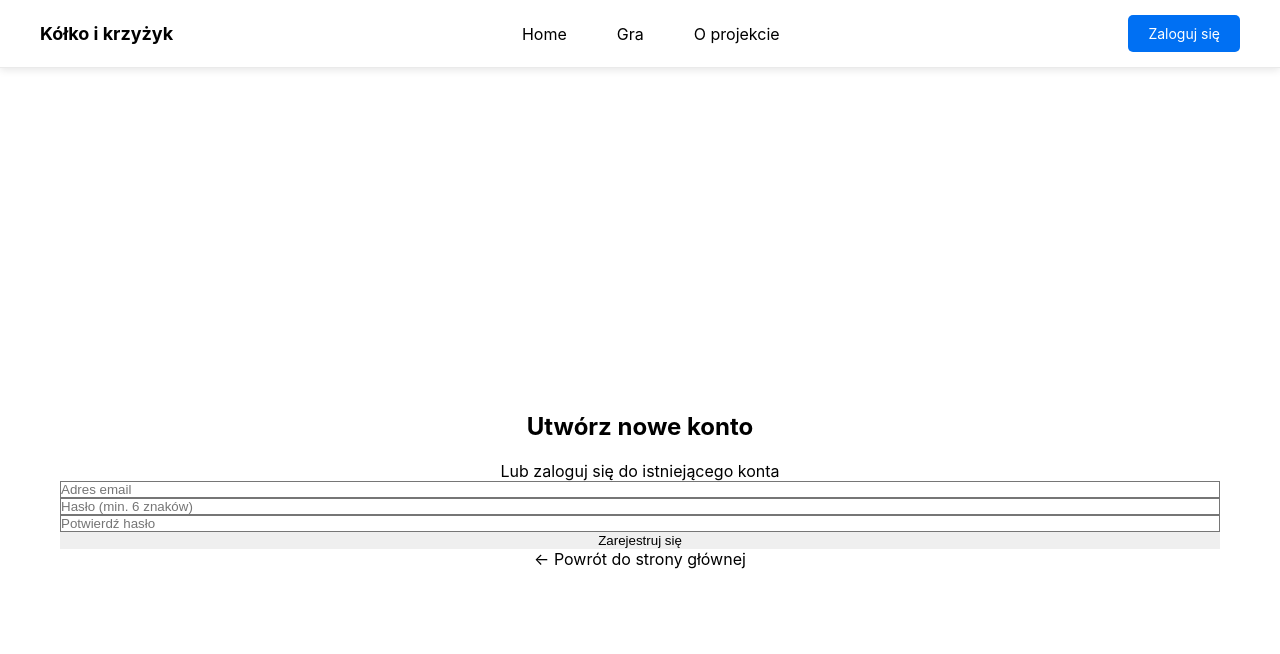
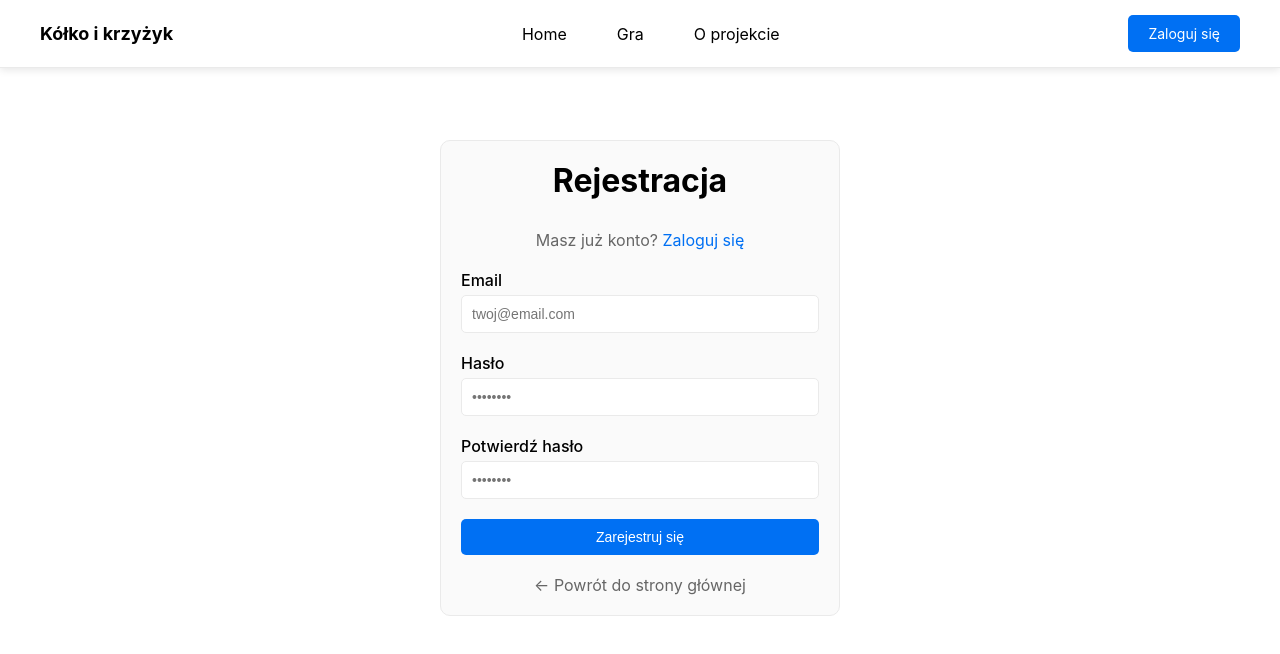
Before and after one commit to SzymonAdamski/nextjs-tictactoe-lab6-10, a Next.js app: page /nextjs-tictactoe-lab6-10/user/register in a window 1280 px wide. Shown: the top 654 px of the page. Built offline with nearby package versions, Linux system fonts and the light colour scheme; no server answers.

Commit message:
Lab 7: Fix forms with custom CSS (remove Tailwind conflict)

```diff
--- a/app/(public)/user/register/page.js
+++ b/app/(public)/user/register/page.js
@@ -33,6 +33,7 @@ export default function RegisterForm() {
 
     createUserWithEmailAndPassword(auth, email, password)
       .then((userCredential) => {
+        alert('Konto utworzone! Teraz możesz się zalogować.');
         router.push("/user/signin");
       })
       .catch((error) => {
@@ -52,95 +53,77 @@ export default function RegisterForm() {
   };
 
   return (
-    <div className="min-h-screen flex items-center justify-center bg-gray-50 py-12 px-4 sm:px-6 lg:px-8">
-      <div className="max-w-md w-full space-y-8">
-        <div>
-          <h2 className="mt-6 text-center text-3xl font-extrabold text-gray-900">
-            Utwórz nowe konto
-          </h2>
-          <p className="mt-2 text-center text-sm text-gray-600">
-            Lub{' '}
-            <Link href="/user/signin" className="font-medium text-blue-600 hover:text-blue-500">
-              zaloguj się do istniejącego konta
+    <div style={{ maxWidth: '400px', margin: '50px auto' }}>
+      <div className="card">
+        <h1 className="text-center mb-3">Rejestracja</h1>
+        <p className="text-center mb-2" style={{ color: '#666' }}>
+          Masz już konto?{' '}
+          <Link href="/user/signin" style={{ color: 'var(--primary-color)' }}>
+            Zaloguj się
           </Link>
         </p>
-        </div>
 
-        <form className="mt-8 space-y-6" onSubmit={onSubmit}>
-          <div className="rounded-md shadow-sm -space-y-px">
-            <div>
-              <label htmlFor="email" className="sr-only">
-                Adres email
-              </label>
+        <form onSubmit={onSubmit}>
+          <div className="form-group">
+            <label className="form-label">Email</label>
             <input
               id="email"
               name="email"
               type="email"
-                autoComplete="email"
               required
-                className="appearance-none rounded-none relative block w-full px-3 py-2 border border-gray-300 placeholder-gray-500 text-gray-900 rounded-t-md focus:outline-none focus:ring-blue-500 focus:border-blue-500 focus:z-10 sm:text-sm"
-                placeholder="Adres email"
+              className="form-input"
+              placeholder="twoj@email.com"
             />
           </div>
-            <div>
-              <label htmlFor="password" className="sr-only">
-                Hasło
-              </label>
+
+          <div className="form-group">
+            <label className="form-label">Hasło</label>
             <input
               id="password"
               name="password"
               type="password"
-                autoComplete="new-password"
               required
-                className="appearance-none rounded-none relative block w-full px-3 py-2 border border-gray-300 placeholder-gray-500 text-gray-900 focus:outline-none focus:ring-blue-500 focus:border-blue-500 focus:z-10 sm:text-sm"
-                placeholder="Hasło (min. 6 znaków)"
+              className="form-input"
+              placeholder="••••••••"
+              minLength={6}
             />
           </div>
-            <div>
-              <label htmlFor="confirmPassword" className="sr-only">
-                Potwierdź hasło
-              </label>
+
+          <div className="form-group">
+            <label className="form-label">Potwierdź hasło</label>
             <input
               id="confirmPassword"
               name="confirmPassword"
               type="password"
-                autoComplete="new-password"
               required
-                className="appearance-none rounded-none relative block w-full px-3 py-2 border border-gray-300 placeholder-gray-500 text-gray-900 rounded-b-md focus:outline-none focus:ring-blue-500 focus:border-blue-500 focus:z-10 sm:text-sm"
-                placeholder="Potwierdź hasło"
+              className="form-input"
+              placeholder="••••••••"
             />
-            </div>
           </div>
 
           {error && (
-            <div className="rounded-md bg-red-50 p-4">
-              <div className="flex">
-                <div className="flex-shrink-0">
-                  <svg className="h-5 w-5 text-red-400" xmlns="http://www.w3.org/2000/svg" viewBox="0 0 20 20" fill="currentColor">
-                    <path fillRule="evenodd" d="M10 18a8 8 0 100-16 8 8 0 000 16zM8.707 7.293a1 1 0 00-1.414 1.414L8.586 10l-1.293 1.293a1 1 0 101.414 1.414L10 11.414l1.293 1.293a1 1 0 001.414-1.414L11.414 10l1.293-1.293a1 1 0 00-1.414-1.414L10 8.586 8.707 7.293z" clipRule="evenodd" />
-                  </svg>
-                </div>
-                <div className="ml-3">
-                  <h3 className="text-sm font-medium text-red-800">
+            <div style={{
+              padding: '10px',
+              background: '#fee',
+              color: '#c33',
+              borderRadius: '5px',
+              marginBottom: '15px'
+            }}>
               {error}
-                  </h3>
-                </div>
-              </div>
             </div>
           )}
 
-          <div>
           <button
             type="submit"
             disabled={loading}
-              className="group relative w-full flex justify-center py-2 px-4 border border-transparent text-sm font-medium rounded-md text-white bg-blue-600 hover:bg-blue-700 focus:outline-none focus:ring-2 focus:ring-offset-2 focus:ring-blue-500 disabled:opacity-50 disabled:cursor-not-allowed"
+            className="btn btn-primary"
+            style={{ width: '100%' }}
           >
             {loading ? 'Tworzenie konta...' : 'Zarejestruj się'}
           </button>
-          </div>
 
-          <div className="text-center">
-            <Link href="/" className="text-sm text-gray-600 hover:text-gray-900">
+          <div style={{ textAlign: 'center', marginTop: '20px' }}>
+            <Link href="/" style={{ color: '#666' }}>
               ← Powrót do strony głównej
             </Link>
           </div>
--- a/app/(public)/user/signin/page.js
+++ b/app/(public)/user/signin/page.js
@@ -29,7 +29,6 @@ export default function SignInForm() {
           .catch((error) => {
             setLoading(false);
             const errorCode = error.code;
-            const errorMessage = error.message;
 
             if (errorCode === 'auth/invalid-credential') {
               setError('Nieprawidłowy email lub hasło');
@@ -40,93 +39,75 @@ export default function SignInForm() {
             } else if (errorCode === 'auth/too-many-requests') {
               setError('Zbyt wiele prób logowania. Spróbuj później');
             } else {
-              setError(errorMessage);
+              setError(error.message);
             }
           });
       })
       .catch(error => {
         setLoading(false);
         setError('Wystąpił błąd podczas logowania');
-        console.log(error);
       });
   };
 
   return (
-    <div className="min-h-screen flex items-center justify-center bg-gray-50 py-12 px-4 sm:px-6 lg:px-8">
-      <div className="max-w-md w-full space-y-8">
-        <div>
-          <h2 className="mt-6 text-center text-3xl font-extrabold text-gray-900">
-            Zaloguj się do konta
-          </h2>
-          <p className="mt-2 text-center text-sm text-gray-600">
-            Lub{' '}
-            <Link href="/user/register" className="font-medium text-blue-600 hover:text-blue-500">
-              utwórz nowe konto
+    <div style={{ maxWidth: '400px', margin: '50px auto' }}>
+      <div className="card">
+        <h1 className="text-center mb-3">Zaloguj się</h1>
+        <p className="text-center mb-2" style={{ color: '#666' }}>
+          Nie masz konta?{' '}
+          <Link href="/user/register" style={{ color: 'var(--primary-color)' }}>
+            Zarejestruj się
           </Link>
         </p>
-        </div>
 
-        <form className="mt-8 space-y-6" onSubmit={onSubmit}>
-          <div className="rounded-md shadow-sm -space-y-px">
-            <div>
-              <label htmlFor="email" className="sr-only">
-                Adres email
-              </label>
+        <form onSubmit={onSubmit}>
+          <div className="form-group">
+            <label className="form-label">Email</label>
             <input
               id="email"
               name="email"
               type="email"
-                autoComplete="email"
               required
-                className="appearance-none rounded-none relative block w-full px-3 py-2 border border-gray-300 placeholder-gray-500 text-gray-900 rounded-t-md focus:outline-none focus:ring-blue-500 focus:border-blue-500 focus:z-10 sm:text-sm"
-                placeholder="Adres email"
+              className="form-input"
+              placeholder="twoj@email.com"
             />
           </div>
-            <div>
-              <label htmlFor="password" className="sr-only">
-                Hasło
-              </label>
+
+          <div className="form-group">
+            <label className="form-label">Hasło</label>
             <input
               id="password"
               name="password"
               type="password"
-                autoComplete="current-password"
               required
-                className="appearance-none rounded-none relative block w-full px-3 py-2 border border-gray-300 placeholder-gray-500 text-gray-900 rounded-b-md focus:outline-none focus:ring-blue-500 focus:border-blue-500 focus:z-10 sm:text-sm"
-                placeholder="Hasło"
+              className="form-input"
+              placeholder="••••••••"
             />
-            </div>
           </div>
 
           {error && (
-            <div className="rounded-md bg-red-50 p-4">
-              <div className="flex">
-                <div className="flex-shrink-0">
-                  <svg className="h-5 w-5 text-red-400" xmlns="http://www.w3.org/2000/svg" viewBox="0 0 20 20" fill="currentColor">
-                    <path fillRule="evenodd" d="M10 18a8 8 0 100-16 8 8 0 000 16zM8.707 7.293a1 1 0 00-1.414 1.414L8.586 10l-1.293 1.293a1 1 0 101.414 1.414L10 11.414l1.293 1.293a1 1 0 001.414-1.414L11.414 10l1.293-1.293a1 1 0 00-1.414-1.414L10 8.586 8.707 7.293z" clipRule="evenodd" />
-                  </svg>
-                </div>
-                <div className="ml-3">
-                  <h3 className="text-sm font-medium text-red-800">
+            <div style={{
+              padding: '10px',
+              background: '#fee',
+              color: '#c33',
+              borderRadius: '5px',
+              marginBottom: '15px'
+            }}>
               {error}
-                  </h3>
-                </div>
-              </div>
             </div>
           )}
 
-          <div>
           <button
             type="submit"
             disabled={loading}
-              className="group relative w-full flex justify-center py-2 px-4 border border-transparent text-sm font-medium rounded-md text-white bg-blue-600 hover:bg-blue-700 focus:outline-none focus:ring-2 focus:ring-offset-2 focus:ring-blue-500 disabled:opacity-50 disabled:cursor-not-allowed"
+            className="btn btn-primary"
+            style={{ width: '100%' }}
           >
             {loading ? 'Logowanie...' : 'Zaloguj się'}
           </button>
-          </div>
 
-          <div className="text-center">
-            <Link href="/" className="text-sm text-gray-600 hover:text-gray-900">
+          <div style={{ textAlign: 'center', marginTop: '20px' }}>
+            <Link href="/" style={{ color: '#666' }}>
               ← Powrót do strony głównej
             </Link>
           </div>
--- a/app/globals.css
+++ b/app/globals.css
@@ -1,7 +1,3 @@
-@tailwind base;
-@tailwind components;
-@tailwind utilities;
-
 :root {
   --primary-color: #0070f3;
   --secondary-color: #7928ca;
--- a/postcss.config.js
+++ /dev/null
@@ -1,6 +0,0 @@
-module.exports = {
-  plugins: {
-    tailwindcss: {},
-    autoprefixer: {},
-  },
-}
--- a/tailwind.config.js
+++ /dev/null
@@ -1,11 +0,0 @@
-/** @type {import('tailwindcss').Config} */
-module.exports = {
-  content: [
-    "./app/**/*.{js,ts,jsx,tsx,mdx}",
-    "./components/**/*.{js,ts,jsx,tsx,mdx}",
-  ],
-  theme: {
-    extend: {},
-  },
-  plugins: [],
-}
```
Also changed, not shown: app/not-found.js (+8 -13 lines). Lines whose indentation alone changed are shown as unchanged.
